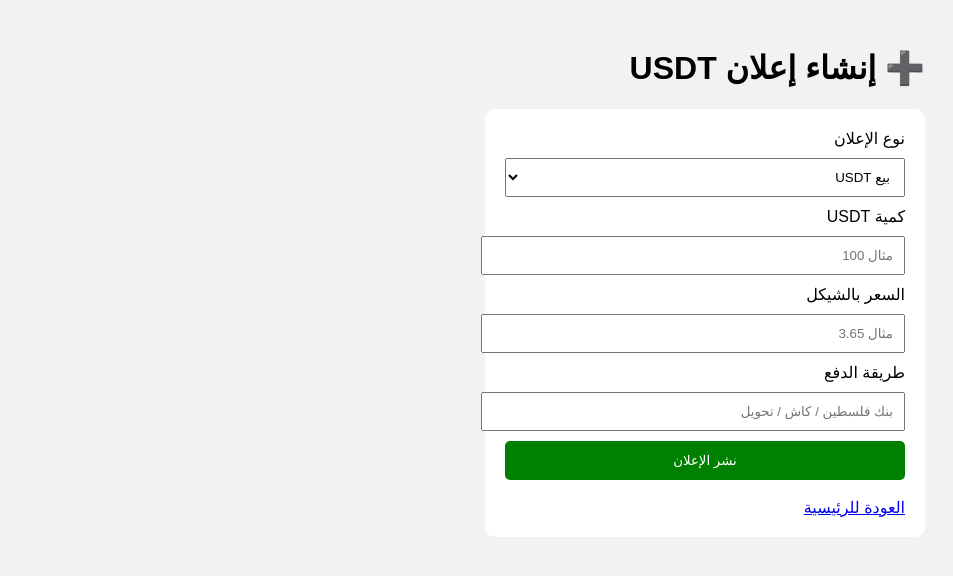
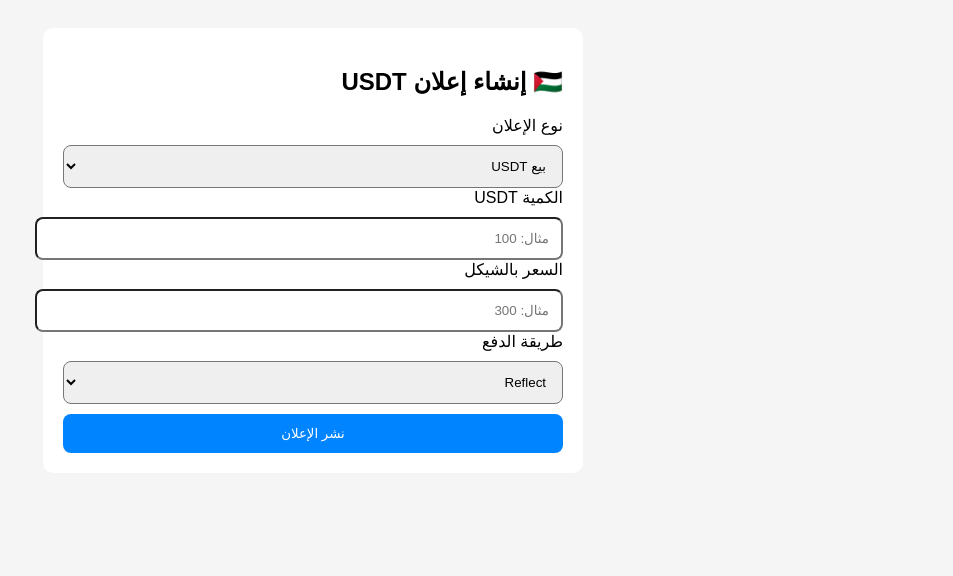
Before and after one commit to sameraishi460-cmd/USDT-P2P-Palestine, a Flask app: page /create_ad in a window 1280 px wide. Shown: the top 576 px of the page, without its empty margins (327-1280 px from the left). Run offline with Flask 3, Linux system fonts and the light colour scheme; the visitor is signed in with stand-in values (Sample User, id 1).

Commit message:
Refactor create_ad.html for improved layout and labels

```diff
--- a/templates/create_ad.html
+++ b/templates/create_ad.html
@@ -1,15 +1,14 @@
 <!DOCTYPE html>
-<html lang="ar" dir="rtl">
-
+<html lang="ar">
 <head>
 <meta charset="UTF-8">
-<title>إنشاء إعلان USDT</title>
+<title>إنشاء إعلان</title>
 
 <style>
-
 body{
     font-family:Arial;
-background:#f2f2f2;
+    direction:rtl;
+    background:#f5f5f5;
     padding:20px;
 }
 
@@ -17,115 +16,88 @@ padding:20px;
     background:white;
     padding:20px;
     border-radius:10px;
-max-width:400px;
+    max-width:500px;
+    margin:auto;
 }
 
-input, select{
+input,select,button{
     width:100%;
-padding:10px;
-margin:10px 0;
+    padding:12px;
+    margin-top:10px;
+    border-radius:8px;
 }
 
 button{
-width:100%;
-padding:12px;
-background:green;
+    background:#0084ff;
     color:white;
     border:0;
-border-radius:5px;
 }
-
 </style>
 
 </head>
 
-
 <body>
-
-
-<h1>➕ إنشاء إعلان USDT</h1>
-
 
 <div class="box">
 
+<h2>🇵🇸 إنشاء إعلان USDT</h2>
 
 <form method="POST">
 
-
-<label>
-نوع الإعلان
-</label>
+<label>نوع الإعلان</label>
 
 <select name="type">
+<option value="SELL">بيع USDT</option>
+<option value="BUY">شراء USDT</option>
+</select>
 
-<option value="SELL">
-بيع USDT
-</option>
 
-<option value="BUY">
-شراء USDT
-</option>
+<label>الكمية USDT</label>
+
+<input
+type="number"
+name="amount"
+placeholder="مثال: 100"
+required>
+
+
+<label>السعر بالشيكل</label>
+
+<input
+type="number"
+name="price"
+placeholder="مثال: 300"
+required>
+
+
+<label>طريقة الدفع</label>
+
+<select name="payment">
+
+<option>Reflect</option>
+
+<option>Apple Pay</option>
+
+<option>Google Pay</option>
+
+<option>بنك فلسطين</option>
+
+<option>تحويل بنكي</option>
+
+<option>نقدي</option>
 
 </select>
 
 
-
-<label>
-كمية USDT
-</label>
-
-<input
-type="number"
-name="amount"
-placeholder="مثال 100"
-required>
-
-
-
-<label>
-السعر بالشيكل
-</label>
-
-<input
-type="number"
-step="0.01"
-name="price"
-placeholder="مثال 3.65"
-required>
-
-
-
-<label>
-طريقة الدفع
-</label>
-
-<input
-type="text"
-name="payment"
-placeholder="بنك فلسطين / كاش / تحويل"
-required>
-
-
-
-<button>
+<button type="submit">
 نشر الإعلان
 </button>
-
 
 
 </form>
 
 
-<br>
-
-<a href="/">
-العودة للرئيسية
-</a>
-
-
 </div>
 
-
 </body>
-
 </html>
```
Lines whose indentation alone changed are shown as unchanged.
